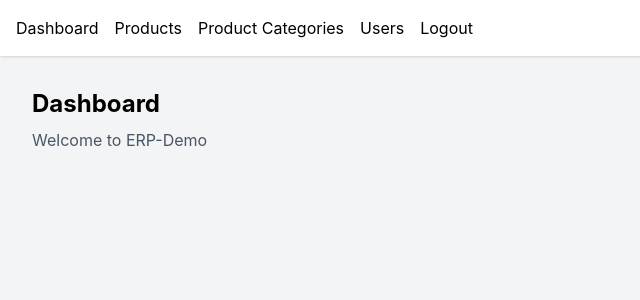
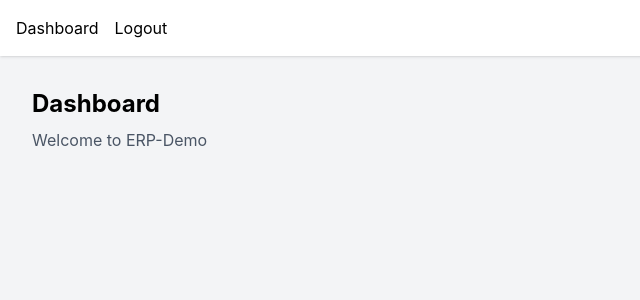
Before and after one commit to taantti/erp-demo-frontend, a React (Vite) app: page / in a window 1280 px wide. Shown: the top 300 px of the page, without its empty margins (0-640 px from the left). Built offline with nearby package versions, Linux system fonts and the light colour scheme; sample sign-in values are in the browser's storage.

Commit message:
feat: show/hide nav links based on user role permissions

```diff
--- a/src/components/Navbar.tsx
+++ b/src/components/Navbar.tsx
@@ -21,9 +21,15 @@ const NavBar = () => {
     return (
         <nav className="bg-white p-4 flex gap-4 items-center shadow-sm w-full">
             <NavLink to="/">Dashboard</NavLink>
-            <NavLink to="/products">Products</NavLink>
-            <NavLink to="/products/categories">Product Categories</NavLink>
-            <NavLink to="/users">Users</NavLink>
+            {user?.rolePermission?.product?.readProducts?.access && (
+                <NavLink to="/products">Products</NavLink>
+            )}
+            {user?.rolePermission?.productCategory?.readProductCategories?.access && (
+                <NavLink to="/products/categories">Product Categories</NavLink>
+            )}
+            {user?.rolePermission?.user?.readUsers?.access && (
+                <NavLink to="/users">Users</NavLink>
+            )}
             <button onClick={handleLogout}>Logout</button>
             <span className="text-gray-600">{user?.user_first_name} {user?.user_last_name}</span>
         </nav>
```
